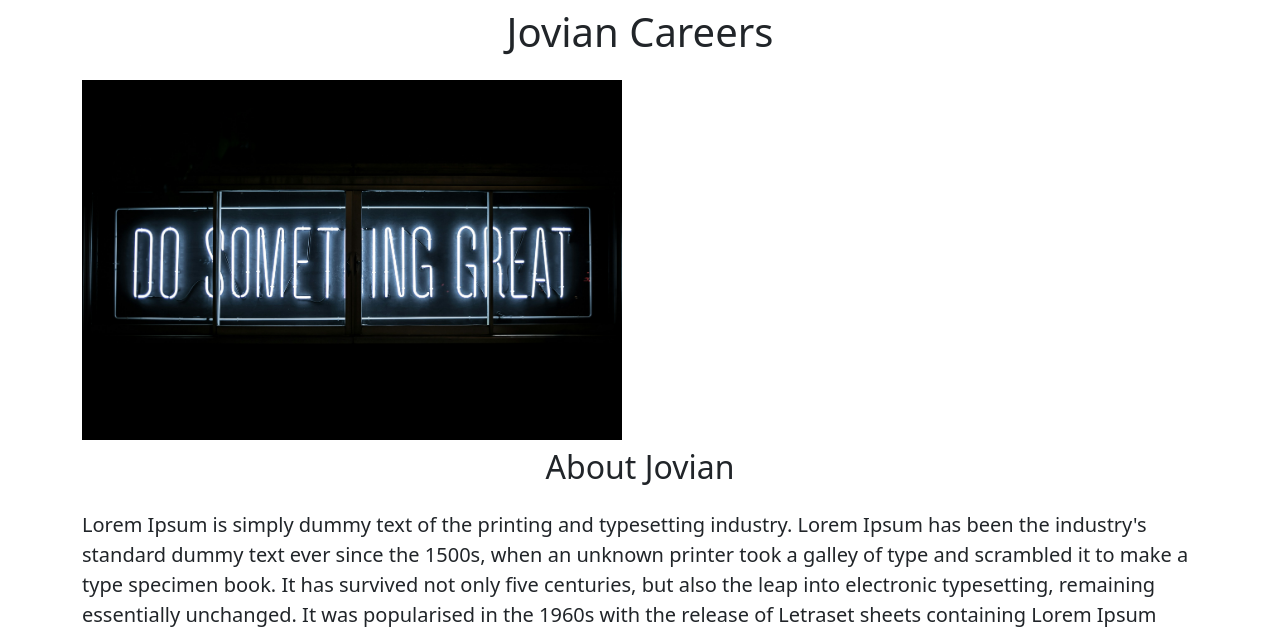
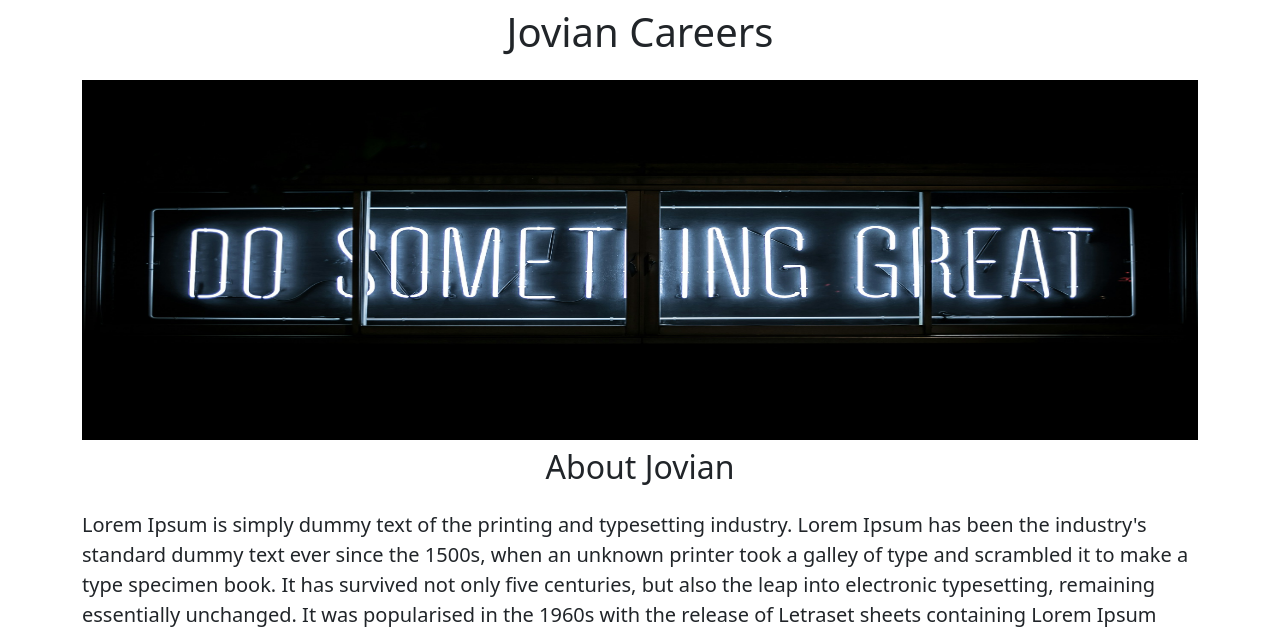
Before and after one commit to annupandeyy/trial_project1, a Flask app: page / in a window 1280 px wide. Shown: the top 632 px of the page. Run offline with Flask 3, Linux system fonts and the light colour scheme.

Commit message:
Update home.html

```diff
--- a/templates/home.html
+++ b/templates/home.html
@@ -9,7 +9,7 @@
   <body>
     <div class="container">
     <h1 class="text-center mt-2 mb-4">{{ company_name }} Careers</h1>
-    <img id="banner" src="static/Banner.jpg" height="360">
+    <img id="banner" src="static/Banner.jpg" height="360" style="width:100%;">
     <h2 class="text-center mt-2 mb-4">About Jovian</h2>
     <p class="lead">
       Lorem Ipsum is simply dummy text of the printing and typesetting industry. Lorem Ipsum has been the industry's standard dummy text ever since the 1500s, when an unknown printer took a galley of type and scrambled it to make a type specimen book. It has survived not only five centuries, but also the leap into electronic typesetting, remaining essentially unchanged. It was popularised in the 1960s with the release of Letraset sheets containing Lorem Ipsum passages, and more recently with desktop publishing software like Aldus PageMaker including versions of Lorem Ipsum.
```
